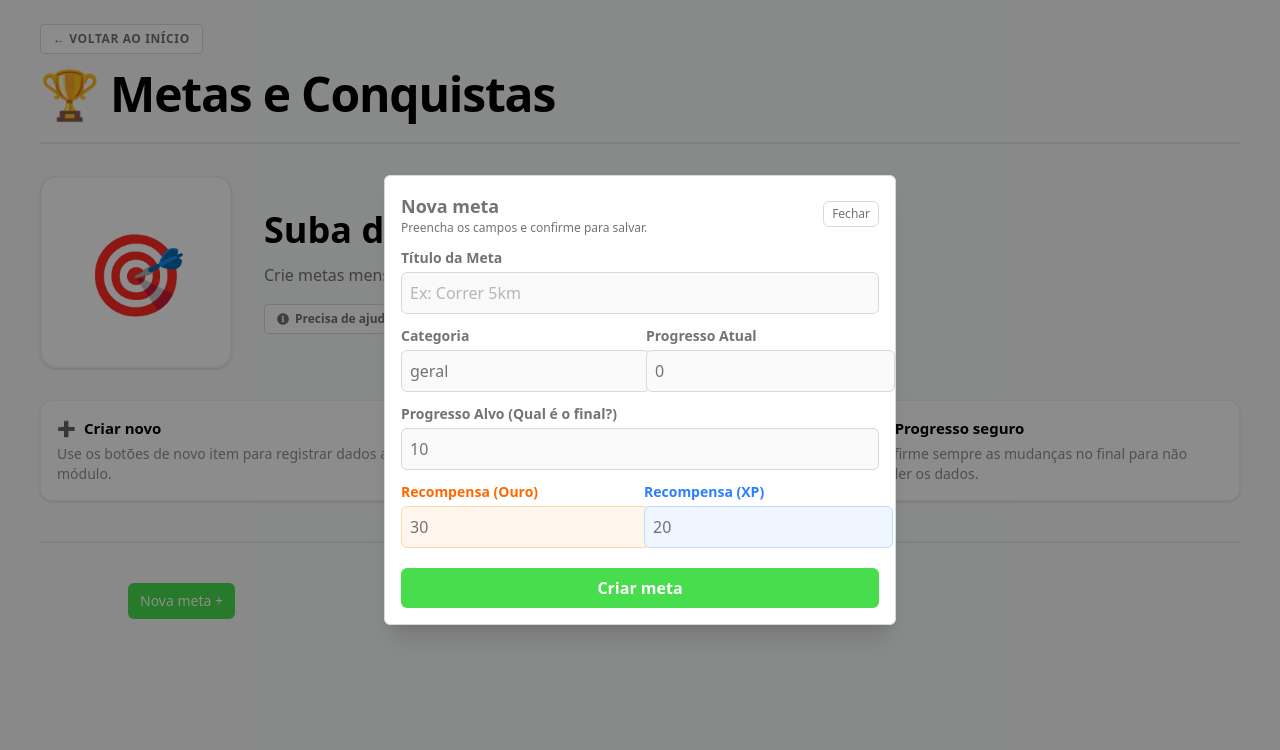
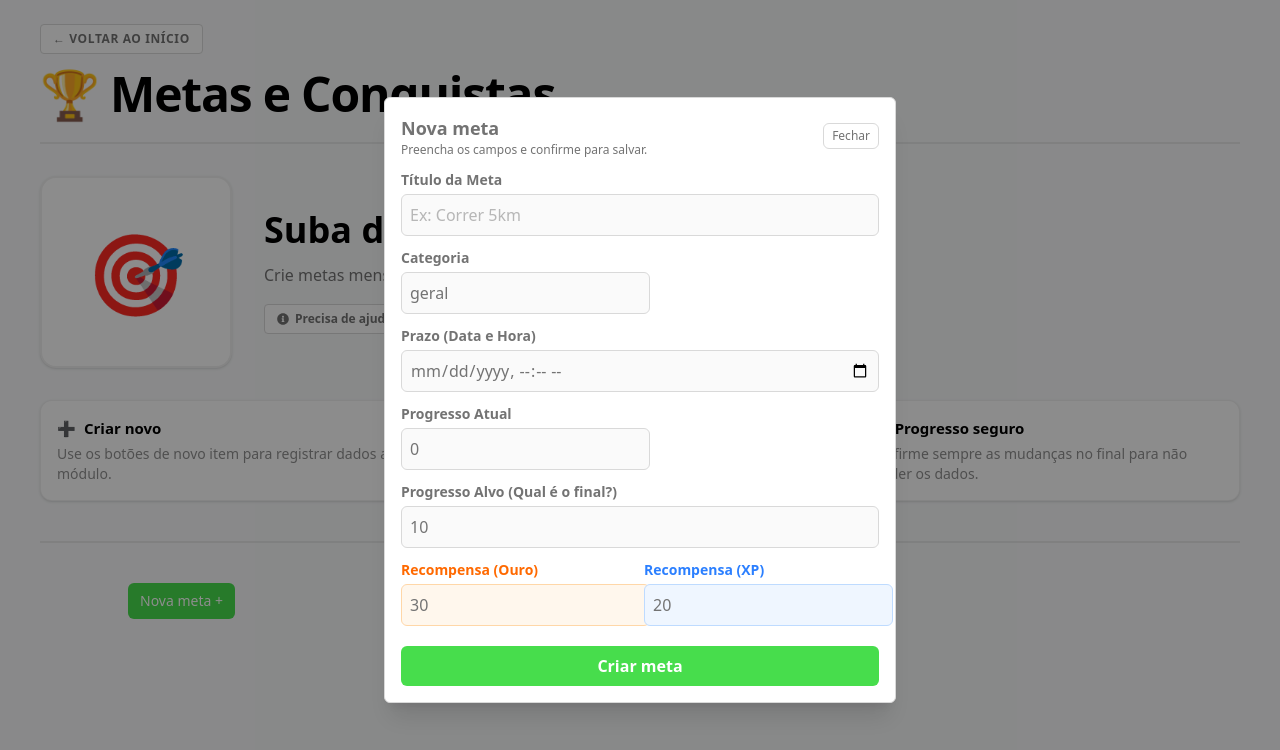
Before and after one commit to Efrnds/RPGdaVida, a Next.js app: page /home/metas-conquistas in a window 1280 px wide. Both pictures are taken after a click on the button "Nova meta +". Shown: the top 750 px of the page. Built offline with nearby package versions, Linux system fonts and the light colour scheme; no server answers.

Commit message:
campos de prazos denrto de metas

```diff
--- a/src/app/home/metas-conquistas/page.js
+++ b/src/app/home/metas-conquistas/page.js
@@ -13,6 +13,7 @@ const defaultForm = {
   current_value: 0,
   reward_coins: 30,
   reward_xp: 20,
+  due_date: "",
 };
 
 export default function MetasConquistasPage() {
@@ -115,6 +116,7 @@ export default function MetasConquistasPage() {
       current_value: goal.current_value,
       reward_coins: goal.reward_coins,
       reward_xp: goal.reward_xp,
+      due_date: goal.due_date || "",
     });
   };
 
@@ -189,12 +191,26 @@ export default function MetasConquistasPage() {
                           }))
                         }
                       />
+                      <input
+                        className="p-1 border rounded-md border-graySm md:col-span-2"
+                        type="datetime-local"
+                        value={goalDraft.due_date || ""}
+                        onChange={(e) =>
+                          setGoalDraft((c) => ({
+                            ...c,
+                            due_date: e.target.value,
+                          }))
+                        }
+                      />
                     </div>
                   ) : (
                     <>
                       <p className="font-semibold">{goal.title}</p>
                       <p className="text-xs text-grayMd">
                         {goal.category} • {goal.status}
+                        {goal.due_date
+                          ? ` • Prazo: ${new Date(goal.due_date).toLocaleString("pt-BR").replace(", ", " às ")}`
+                          : ""}
                       </p>
                     </>
                   )}
@@ -303,6 +319,19 @@ export default function MetasConquistasPage() {
               }
             />
           </label>
+          <label className="grid gap-1 md:col-span-2">
+            <span className="text-sm font-semibold text-grayMd">
+              Prazo (Data e Hora)
+            </span>
+            <input
+              type="datetime-local"
+              className="p-2 border rounded-md border-graySm bg-zinc-50 outline-none focus:ring-1 focus:ring-primary transition-shadow"
+              value={form.due_date || ""}
+              onChange={(e) =>
+                setForm((c) => ({ ...c, due_date: e.target.value }))
+              }
+            />
+          </label>
           <label className="grid gap-1">
             <span className="text-sm font-semibold text-grayMd">
               Progresso Atual
```
